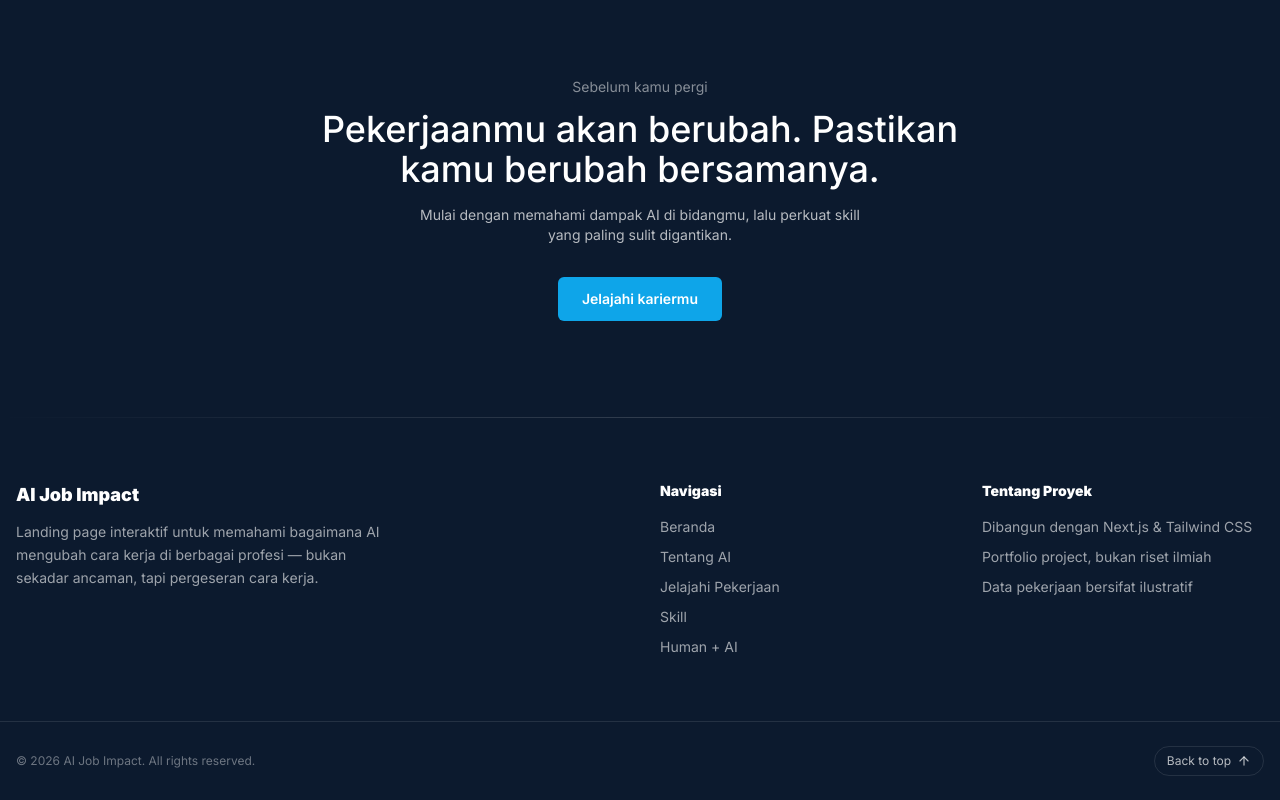
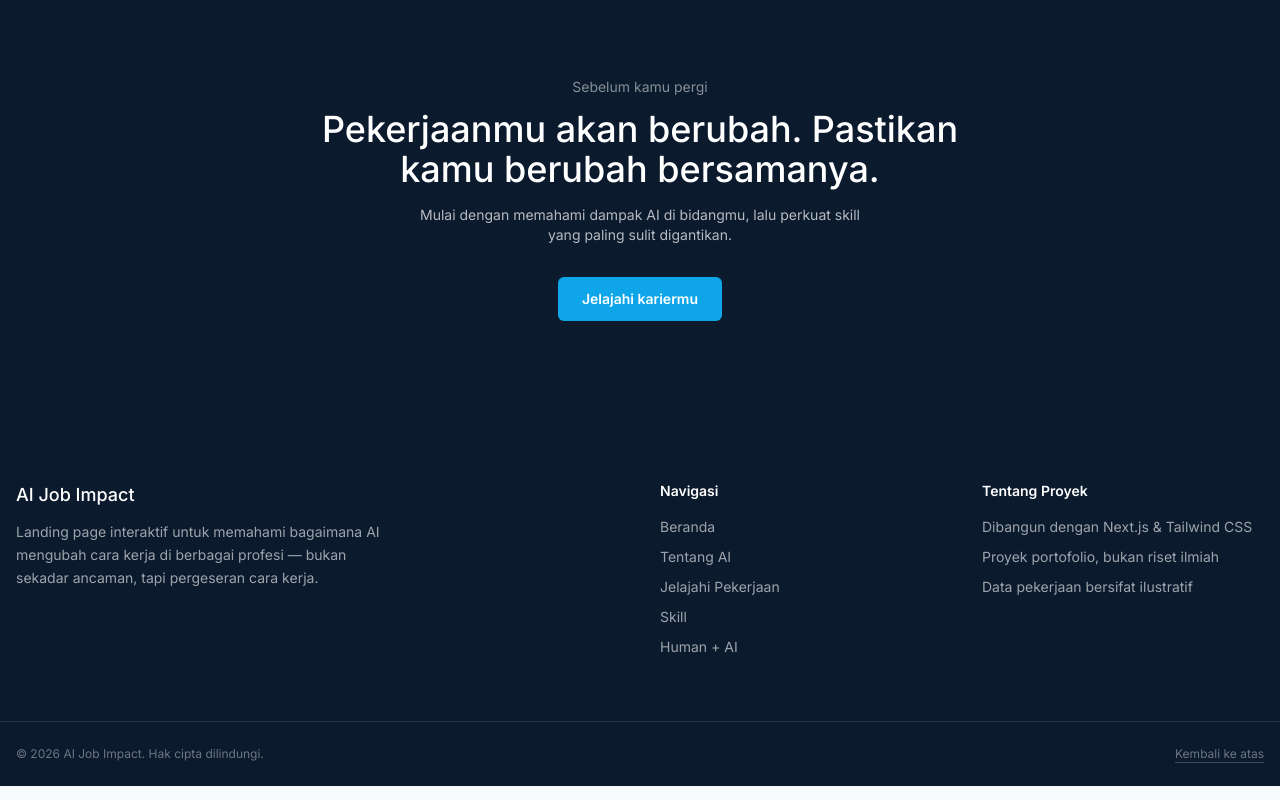
Before and after one commit to kevinazzaky/ai-job, a Next.js app: page / in a window 1280 px wide. Shown: the part 3248-4048 px from the top of the page. Built offline with nearby package versions, Linux system fonts and the light colour scheme.

Commit message:
style: align footer typography with editorial design system

```diff
--- a/src/components/layout/Footer.tsx
+++ b/src/components/layout/Footer.tsx
@@ -1,7 +1,3 @@
-"use client";
-
-import { ArrowUp } from "lucide-react";
-
 const NAV_LINKS = [
   { label: "Beranda", href: "#home" },
   { label: "Tentang AI", href: "#intro" },
@@ -12,13 +8,12 @@ const NAV_LINKS = [
 
 export default function Footer() {
   return (
-    <footer className="relative bg-[var(--color-primary)] text-white/60">
-      <div className="pointer-events-none absolute inset-x-0 top-0 h-px bg-gradient-to-r from-transparent via-white/15 to-transparent" />
-
+    <footer className="bg-[var(--color-primary)] text-white/60">
       <div className="container mx-auto grid gap-10 px-4 py-16 sm:grid-cols-2 lg:grid-cols-4">
-        {/* Brand */}
         <div className="sm:col-span-2 lg:col-span-2">
-          <p className="text-lg font-black text-white">AI Job Impact</p>
+          <p className="font-display text-lg font-medium text-white">
+            AI Job Impact
+          </p>
 
           <p className="mt-3 max-w-sm text-sm leading-relaxed text-white/60">
             Landing page interaktif untuk memahami bagaimana AI mengubah cara
@@ -27,16 +22,15 @@ export default function Footer() {
           </p>
         </div>
 
-        {/* Navigation */}
         <div>
-          <p className="text-sm font-black text-white">Navigasi</p>
+          <p className="text-sm font-semibold text-white">Navigasi</p>
 
           <ul className="mt-4 space-y-2.5 text-sm">
             {NAV_LINKS.map((link) => (
               <li key={link.href}>
                 <a
                   href={link.href}
-                  className="transition-colors hover:text-[var(--color-accent)]"
+                  className="transition-colors hover:text-white"
                 >
                   {link.label}
                 </a>
@@ -45,31 +39,28 @@ export default function Footer() {
           </ul>
         </div>
 
-        {/* About */}
         <div>
-          <p className="text-sm font-black text-white">Tentang Proyek</p>
+          <p className="text-sm font-semibold text-white">Tentang Proyek</p>
 
           <ul className="mt-4 space-y-2.5 text-sm">
             <li>Dibangun dengan Next.js &amp; Tailwind CSS</li>
-            <li>Portfolio project, bukan riset ilmiah</li>
+            <li>Proyek portofolio, bukan riset ilmiah</li>
             <li>Data pekerjaan bersifat ilustratif</li>
           </ul>
         </div>
       </div>
 
-      {/* Bottom Bar */}
       <div className="border-t border-white/10">
         <div className="container mx-auto flex flex-col items-center justify-between gap-4 px-4 py-6 text-xs text-white/40 sm:flex-row">
           <p>
-            © {new Date().getFullYear()} AI Job Impact. All rights reserved.
+            © {new Date().getFullYear()} AI Job Impact. Hak cipta dilindungi.
           </p>
 
           <a
             href="#home"
-            className="inline-flex items-center gap-1.5 rounded-full border border-white/10 px-3 py-1.5 text-white/70 transition-colors hover:border-[var(--color-accent)]/40 hover:text-[var(--color-accent)]"
+            className="underline decoration-white/20 underline-offset-4 transition hover:decoration-white/50"
           >
-            Back to top
-            <ArrowUp size={14} />
+            Kembali ke atas
           </a>
         </div>
       </div>
```
